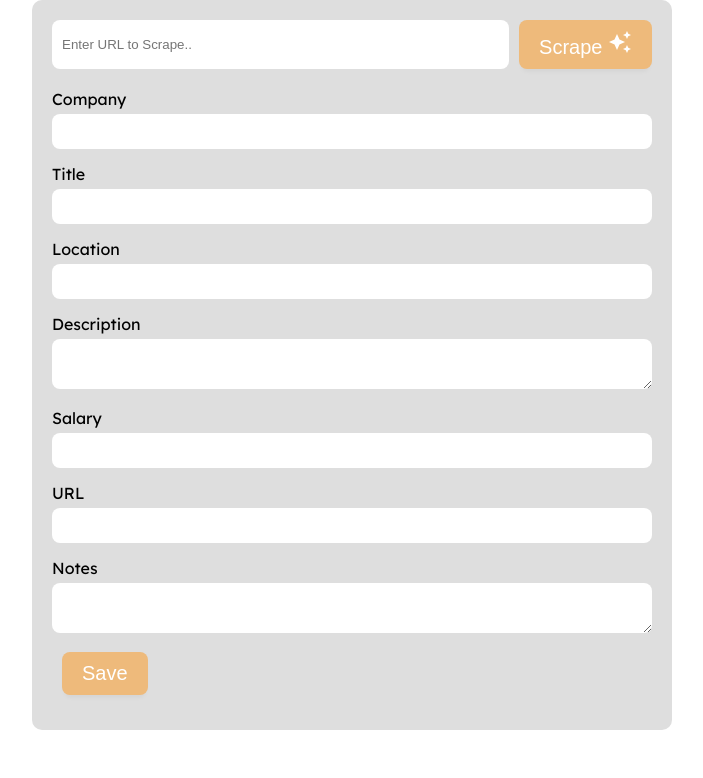
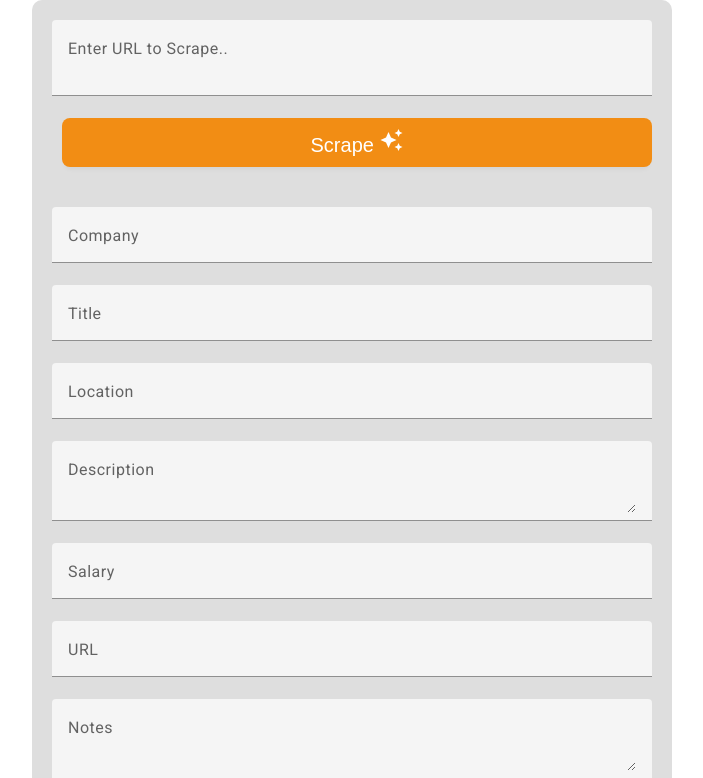
Before and after one commit to tmnbln/jobboard, an Angular app in the folder client/: page / in a window 1280 px wide. Shown: the top 778 px of the page, without its empty margins (288-991 px from the left). Built offline with nearby package versions, Linux system fonts and the light colour scheme; no server answers.

Commit message:
feat: scrapeform changed to material

```diff
--- a/client/src/app/app.module.ts
+++ b/client/src/app/app.module.ts
@@ -16,12 +16,12 @@ import { MatDialogModule } from '@angular/material/dialog';
 import { MatIconModule } from '@angular/material/icon';
 import { DialogBoxComponent } from './dialog-box/dialog-box.component';
 import { MatButtonModule } from '@angular/material/button';
+import { MatFormField } from '@angular/material/form-field';
 
 @NgModule({
   declarations: [
     AppComponent,
     JobBoardComponent,
-    ScrapeFormComponent,
     DialogBoxComponent,
   ],
   imports: [
@@ -34,7 +34,9 @@ import { MatButtonModule } from '@angular/material/button';
     MatProgressSpinnerModule,
     MatDialogModule,
     MatIconModule,
-    MatButtonModule
+    MatButtonModule,
+    ScrapeFormComponent,
+    MatFormField
   ],
   providers: [
     provideAnimationsAsync()
--- a/client/src/app/scrape-form/scrape-form.component.css
+++ b/client/src/app/scrape-form/scrape-form.component.css
@@ -1,4 +1,6 @@
 .container {
+    display: flex;
+    flex-direction: column;
     max-width: 600px;
     margin: auto;
     background: var(--color-container-background);
@@ -8,6 +10,7 @@
 
 .header {
     display: flex;
+    flex-direction: column;
     justify-content: space-between;
     margin-bottom: 20px;
 }
@@ -19,22 +22,11 @@
     border: none;
 }
 
-.form-group {
-    margin-bottom: 15px;
-    margin-right: 14px;
-}
-
-.form-group label {
-    display: block;
-    margin-bottom: 5px;
-}
-
-.form-group input[type="text"],
-.form-group textarea {
-    width: 99%;
-    padding: 10px;
-    border-radius: 8px;
-    border: none;
+#jobForm, #scrapeForm{
+    margin-bottom: 20px;
+    display: flex;
+    flex-direction: column;
+    flex-grow: 1;
 }
 
 button {
@@ -62,6 +54,11 @@ button:hover {
     transition: transform 0.3s ease-in-out;
 }
 
+.form-button {
+    display: flex;
+    justify-content: flex-end;
+}
+
 .spinner-container {
     z-index: 1;
     position: absolute;
--- a/client/src/app/scrape-form/scrape-form.component.html
+++ b/client/src/app/scrape-form/scrape-form.component.html
@@ -1,42 +1,48 @@
 <div class="container">
     <div class="header">
-        <input type="text" id="url" [(ngModel)]="url" placeholder="Enter URL to Scrape..">
-        <button type="button" (click)="read()" [disabled]="!url">Scrape <mat-icon>auto_awesome</mat-icon></button>
+        <form id="scrapeForm" [formGroup]="form" (ngSubmit)="read()">
+            <mat-form-field>
+                <mat-label>Enter URL to Scrape..</mat-label>
+                <input matInput type="text" id="url" formControlName="url">
+            </mat-form-field>
+            <button mat-raised-button color="primary" type="submit" [disabled]="!form.valid">Scrape
+                <mat-icon>auto_awesome</mat-icon></button>
+        </form>
     </div>
     <div *ngIf="isLoading" class="spinner-container">
         <mat-spinner color="warn"></mat-spinner>
     </div>
-    <form id="jobForm" form [formGroup]="form" (ngSubmit)="save()">
-        <div class="form-group">
-            <label for="company">Company</label>
-            <input type="text" id="company" name="company" formControlName="company">
-        </div>
-        <div class="form-group">
-            <label for="title">Title</label>
-            <input type="text" id="title" name="title" formControlName="title">
-        </div>
-        <div class="form-group">
-            <label for="location">Location</label>
-            <input type="text" id="location" name="location" formControlName="location">
-        </div>
-        <div class="form-group">
-            <label for="description">Description</label>
-            <textarea id="description" name="description" formControlName="description"></textarea>
-        </div>
-        <div class="form-group">
-            <label for="salary">Salary</label>
-            <input type="text" id="salary" name="salary" formControlName="salary">
-        </div>
-        <div class="form-group">
-            <label for="url">URL</label>
-            <input type="text" id="url" name="url" formControlName="url">
-        </div>
-        <div class="form-group">
-            <label for="notes">Notes</label>
-            <textarea id="notes" name="notes" formControlName="notes"></textarea>
-        </div>
-        <div class="form-group">
-            <button type="submit" [disabled]="!url">Save</button>
+    <form id="jobForm" [formGroup]="form" (ngSubmit)="save()">
+        <mat-form-field>
+            <mat-label>Company</mat-label>
+            <input matInput type="text" id="company" name="company" formControlName="company">
+        </mat-form-field>
+        <mat-form-field>
+            <mat-label>Title</mat-label>
+            <input matInput type="text" id="title" name="title" formControlName="title">
+        </mat-form-field>
+        <mat-form-field>
+            <mat-label>Location</mat-label>
+            <input matInput type="text" id="location" name="location" formControlName="location">
+        </mat-form-field>
+        <mat-form-field>
+            <mat-label>Description</mat-label>
+            <textarea matInput id="description" name="description" formControlName="description"></textarea>
+        </mat-form-field>
+        <mat-form-field>
+            <mat-label>Salary</mat-label>
+            <input matInput type="text" id="salary" name="salary" formControlName="salary">
+        </mat-form-field>
+        <mat-form-field>
+            <mat-label>URL</mat-label>
+            <input matInput type="text" id="url" name="url" formControlName="url">
+        </mat-form-field>
+        <mat-form-field>
+            <mat-label>Notes</mat-label>
+            <textarea matInput id="notes" name="notes" formControlName="notes"></textarea>
+        </mat-form-field>
+        <div class="form-button">
+            <button mat-raised-button color="primary" type="submit" [disabled]="!form.valid">Save</button>
         </div>
     </form>
 </div>
--- a/client/src/app/scrape-form/scrape-form.component.ts
+++ b/client/src/app/scrape-form/scrape-form.component.ts
@@ -1,25 +1,37 @@
 import { Component } from '@angular/core';
-import { HttpClient } from '@angular/common/http';
 import { JobOfferService } from '../job-offer.service';
 import { JobOffer } from '../models/job-offer.model';
 import { FormGroup, FormControl } from '@angular/forms';
 import { MatSnackBar } from '@angular/material/snack-bar';
 import { Subject, takeUntil } from 'rxjs';
+import { MatFormFieldModule } from '@angular/material/form-field';
+import { MatProgressSpinnerModule } from '@angular/material/progress-spinner';
+import { MatIconModule } from '@angular/material/icon';
+import { ReactiveFormsModule } from '@angular/forms';
+import { MatInputModule } from '@angular/material/input';
+import { CommonModule } from '@angular/common';
 
 @Component({
   selector: 'app-scrape-form',
   templateUrl: './scrape-form.component.html',
-  styleUrls: ['./scrape-form.component.css']
+  styleUrls: ['./scrape-form.component.css'],
+  standalone: true,
+  imports: [CommonModule, MatFormFieldModule, MatProgressSpinnerModule, MatIconModule, ReactiveFormsModule, MatInputModule]
 })
 export class ScrapeFormComponent {
   url: string = '';
   jobOffer!: JobOffer;
-  form: FormGroup;
   urlControl = new FormControl('');
   isLoading: boolean = false;
   destroy$ = new Subject();
+  form!: FormGroup;
 
-  constructor (private http: HttpClient, private jobOfferService: JobOfferService, private snackBar: MatSnackBar) {
+  constructor(
+    private jobOfferService: JobOfferService,
+    private snackBar: MatSnackBar,
+  ) {}
+
+  ngOnInit() {
     this.form = new FormGroup({
       company: new FormControl(''),
       title: new FormControl(''),
@@ -31,8 +43,9 @@ export class ScrapeFormComponent {
     });
   }
 
-  read () {
+  read() {
     this.isLoading = true;
+    this.url = this.form.get('url')?.value;
     console.log('✨ Sending URL to server:', this.url);
     this.jobOfferService.readJobOffer(this.url).subscribe((data: any) => {
       this.isLoading = false;
@@ -54,7 +67,7 @@ export class ScrapeFormComponent {
     });
   }
 
-  save () {
+  save() {
     this.jobOffer = {
       ...this.jobOffer,
       company: this.form.value.company,
@@ -74,7 +87,7 @@ export class ScrapeFormComponent {
     });
   }
 
-  ngOnDestroy (): void {
+  ngOnDestroy(): void {
     this.destroy$.next(true);
     this.destroy$.complete();
   }
```
